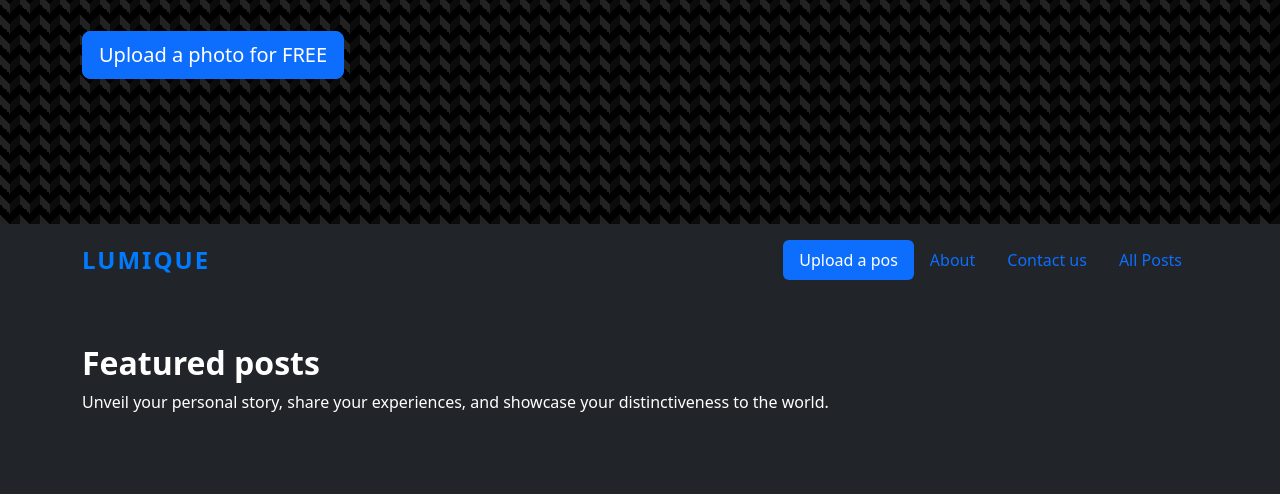
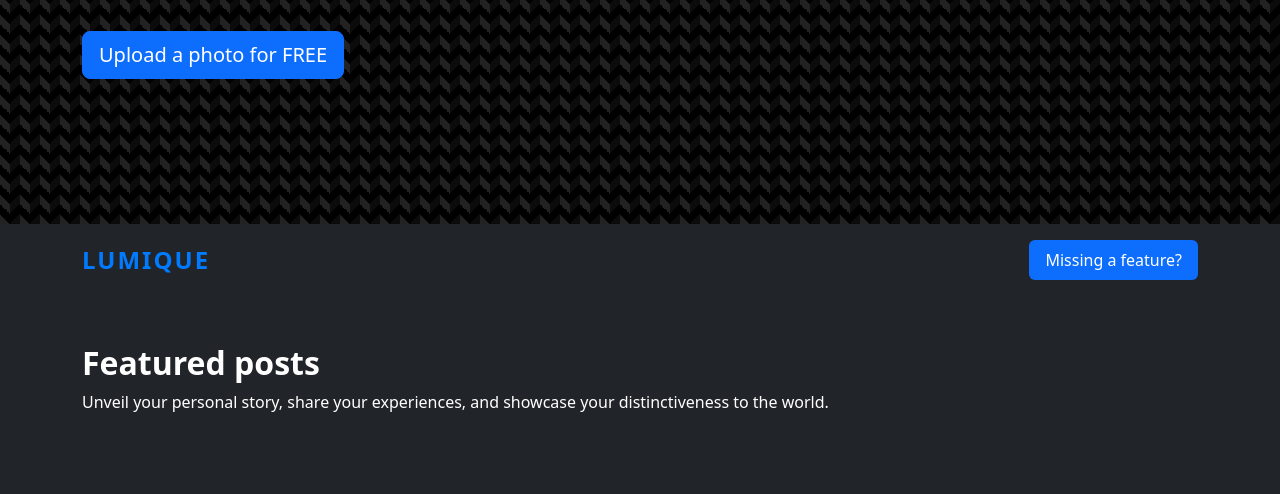
Before and after one commit to lumiqueV1/Lumique, a Django app: page / in a window 1280 px wide. Shown: the part 416-910 px from the top of the page. Run offline with Django 5.2, Linux system fonts and the light colour scheme; data that the repository does not hold is empty.

Commit message:
Update photos.html

```diff
--- a/Beautyswipe_v1/templates/Beautyswipe_v1/photos.html
+++ b/Beautyswipe_v1/templates/Beautyswipe_v1/photos.html
@@ -103,17 +103,12 @@
           <span class="fs-4 text-white">LUMIQUE</span>
         </a>
 
-        <ul class="nav nav-pills">
+         <ul class="nav nav-pills">
           <li class="nav-item">
-            <a href="#" class="nav-link active" aria-current="page"
-              >Upload a pos</a
-            >
+            <a href="mailto:help@lumique.lol" class="nav-link active" aria-current="page"
+              >Missing a feature?</a>
           </li>
-          <li class="nav-item"><a href="#" class="nav-link">About</a></li>
-          <li class="nav-item"><a href="#" class="nav-link">Contact us</a></li>
-          <li class="nav-item">
-            <a href="#" class="nav-link">All Posts</a>
-          </li>
+
         </ul>
       </header>
     </section>
```
